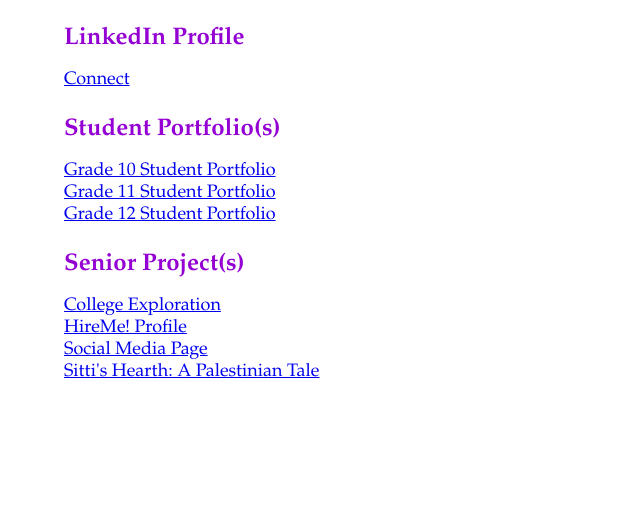
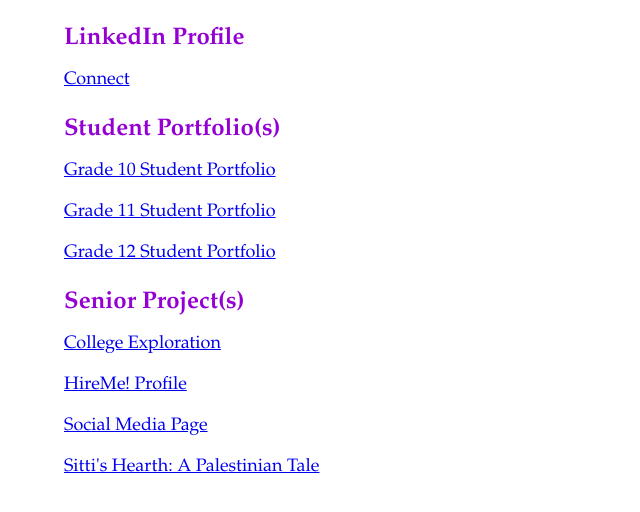
Before and after one commit to shailaMoulee/shailaMouleePortfolio.github.io, a plain HTML site: page index.html in a window 1280 px wide. Shown: the whole page, without its empty margins (0-640 px from the left). Drawn offline with Linux system fonts and the light colour scheme.

Commit message:
Update index.html

```diff
--- a/index.html
+++ b/index.html
@@ -18,16 +18,16 @@
 
     <div>
       <h2>Student Portfolio(s)</h2>
-      <a href="https://webdesign2022.shailamoulee.repl.co/" target="_blank">Grade 10 Student Portfolio</a><br>
-      <a href="https://pythonportfolio23.shailamoulee.repl.co/" target="_blank">Grade 11 Student Portfolio</a><br>
+      <a href="https://webdesign2022.shailamoulee.repl.co/" target="_blank">Grade 10 Student Portfolio</a><br><br>
+      <a href="https://pythonportfolio23.shailamoulee.repl.co/" target="_blank">Grade 11 Student Portfolio</a><br><br>
       <a href="https://seniorportfolio.shailamoulee1.repl.co/" target="_blank">Grade 12 Student Portfolio</a>
     </div>
 
     <div>
       <h2>Senior Project(s)</h2>
-      <a href="https://css-selectors-practice-shailamoulee1.seniorspds-56-fall-2023.repl.co/" target="_blank">College Exploration</a><br>
-      <a href="https://hire-me-profile-shailamoulee1.seniorspds-56-fall-2023.repl.co/" target="_blank">HireMe! Profile</a><br>
-      <a href="https://unit-4-project-social-media-page-shailamoulee1.seniorspds-56-fall-2023.repl.co/" target="_blank">Social Media Page</a><br>
+      <a href="https://css-selectors-practice-shailamoulee1.seniorspds-56-fall-2023.repl.co/" target="_blank">College Exploration</a><br><br>
+      <a href="https://hire-me-profile-shailamoulee1.seniorspds-56-fall-2023.repl.co/" target="_blank">HireMe! Profile</a><br><br>
+      <a href="https://unit-4-project-social-media-page-shailamoulee1.seniorspds-56-fall-2023.repl.co/" target="_blank">Social Media Page</a><br><br>
       <a href="https://shailamoulee.github.io/Shaila-Moulee-Unit-6-Project--Sittis-Hearth-A-Palestinian-Tale" target="_blank">Sitti's Hearth: A Palestinian Tale</a>
     </div>
   </body>
```
